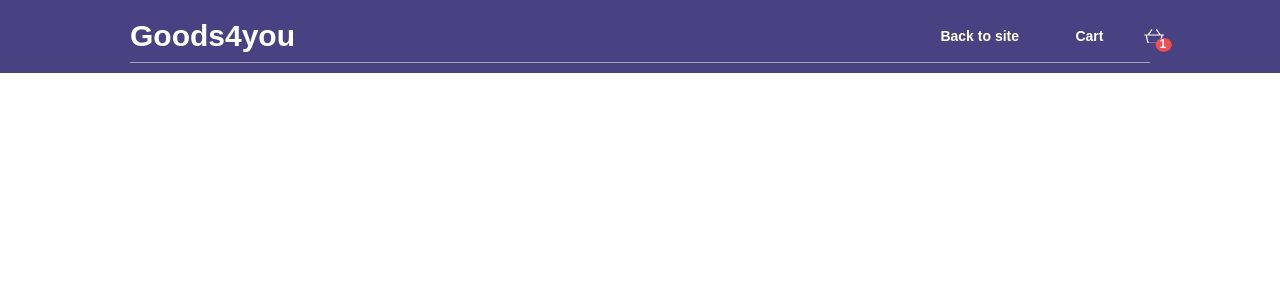
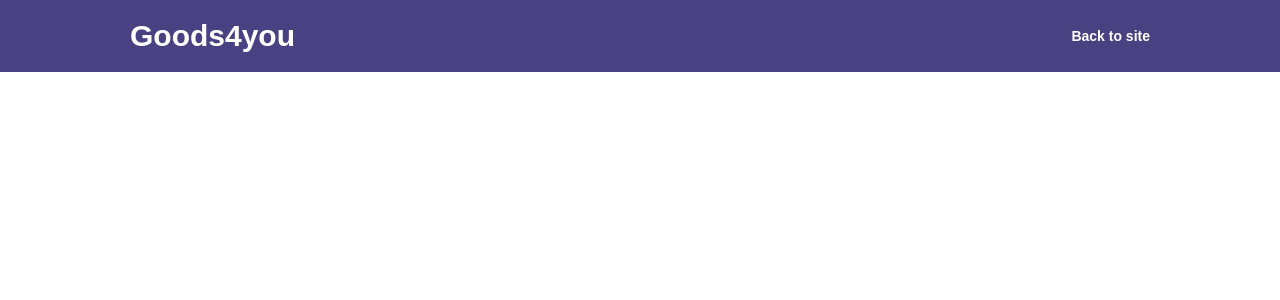
Before and after one commit to distanceOn/t1project, a React (Create React App) app: page /staff in a window 1280 px wide. Shown: the top 300 px of the page. Built offline with nearby package versions, Linux system fonts and the light colour scheme.

Commit message:
feat: finish ajusting header

```diff
--- a/src/components/molecules/HeaderFooterMenu/HeaderFooterMenu.tsx
+++ b/src/components/molecules/HeaderFooterMenu/HeaderFooterMenu.tsx
@@ -1,6 +1,7 @@
 import { useLocation } from 'react-router-dom';
 import { HeaderFooterLink } from '../../atoms/HeaderFooterLink/HeaderFooterLink';
 import S from './HeaderFooterMenu.module.scss';
+import useIsStaffPage from '../../../hooks/useIsStaffPage';
 
 const items = [
   {
@@ -30,10 +31,7 @@ const items = [
 ];
 
 export const HeaderFooterMenu = () => {
-  const { pathname } = useLocation();
-  const staffPathname = '/staff';
-
-  const isStaffPage = pathname === staffPathname;
+  const isStaffPage = useIsStaffPage();
 
   const baseContent = items.map(({ name, link }, index) => (
     <li key={index}>
--- a/src/components/organisms/HeaderFooter/HeaderFooter.module.scss
+++ b/src/components/organisms/HeaderFooter/HeaderFooter.module.scss
@@ -3,6 +3,9 @@
   padding: 0.9rem 0;
   display: flex;
   justify-content: space-between;
+  &_staff {
+    border-bottom: none;
+  }
 }
 
 .footer {
--- a/src/components/organisms/HeaderFooter/HeaderFooter.tsx
+++ b/src/components/organisms/HeaderFooter/HeaderFooter.tsx
@@ -1,21 +1,27 @@
+import useIsStaffPage from '../../../hooks/useIsStaffPage';
 import { Logo } from '../../atoms/Logo/Logo';
-import { HeaderCart } from '../../molecules/HeaderCart/HeaderCart';
 import { HeaderFooterMenu } from '../../molecules/HeaderFooterMenu/HeaderFooterMenu';
 import S from './HeaderFooter.module.scss';
 
 export const HeaderFooter = ({ type }: { type: 'header' | 'footer' }) => {
+  const isStaffPage = useIsStaffPage();
+
+  const staffStyle = `${S.header} ${S.header_staff}`;
+  const headerStyle = isStaffPage ? staffStyle : S.header;
+
   const content = (
     <>
       <Logo color='white' size='default' link />
       <div className={S.container}>
         <HeaderFooterMenu />
-        {type === 'header' && <HeaderCart />}
+        {/* здесь могла бы быть корзина :( */}
+        {/* {type === 'header' && <HeaderCart />} */}
       </div>
     </>
   );
 
   return type === 'header' ? (
-    <header className={S.header}>{content}</header>
+    <header className={headerStyle}>{content}</header>
   ) : (
     <footer className={S.footer}>{content}</footer>
   );
--- /dev/null
+++ b/src/hooks/useIsStaffPage.tsx
@@ -0,0 +1,10 @@
+import { useLocation } from 'react-router-dom';
+
+const useIsStaffPage = () => {
+  const { pathname } = useLocation();
+  const staffPathname = '/staff';
+
+  return pathname === staffPathname;
+};
+
+export default useIsStaffPage;
```
